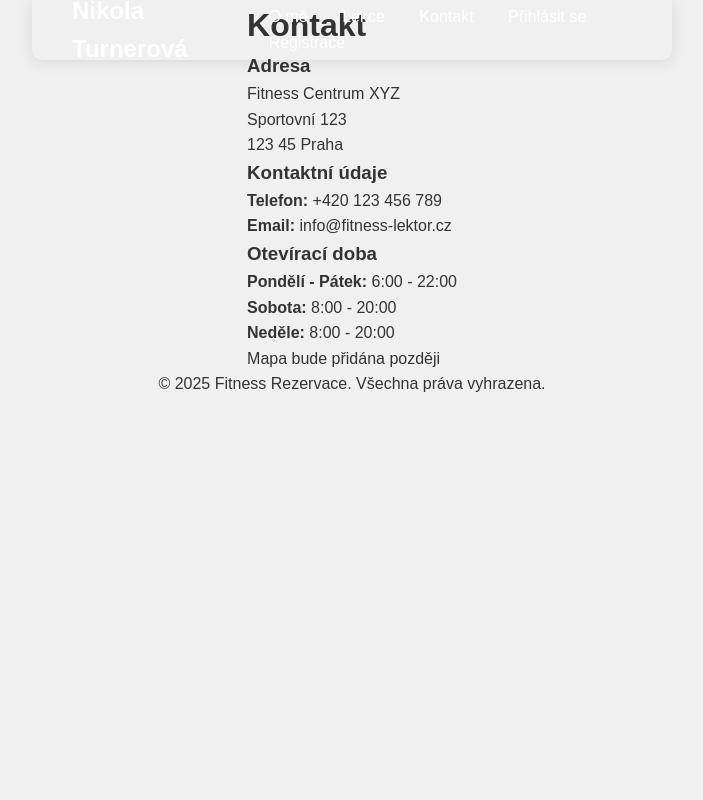
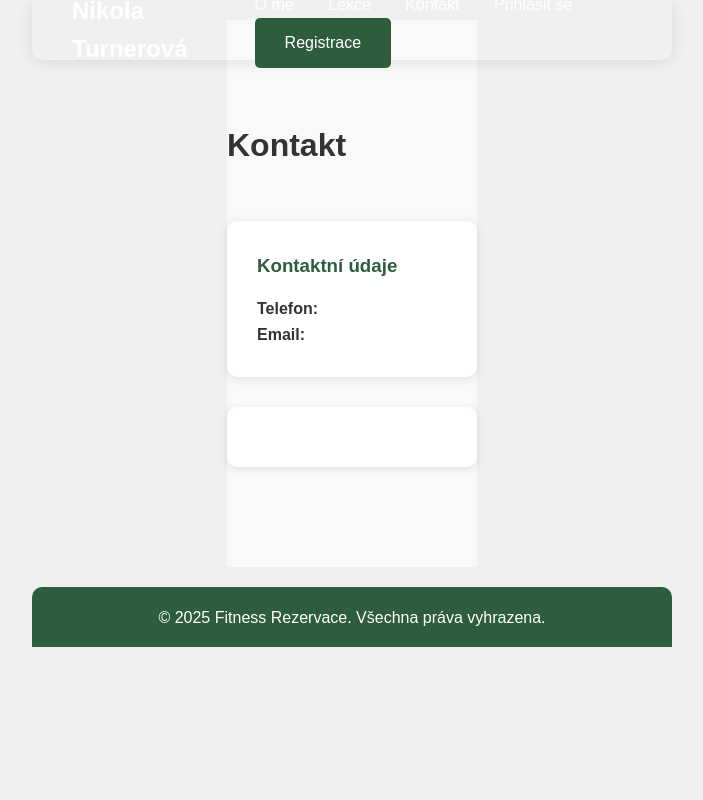
Before and after one commit to vsykora753/Fitness, a Django app: page /kontakt/ in a window 1280 px wide. Shown: the whole page, without its empty margins (288-991 px from the left). Run offline with Django 5.2, Linux system fonts and the light colour scheme.

Commit message:
change layout template

```diff
--- a/static/css/style.css
+++ b/static/css/style.css
@@ -22,6 +22,7 @@
   align-items: center;
   width: 100%;
   position: relative;
+  gap: 0; /* odstranění mezer mezi flex items */
 }
 
 header {
@@ -29,8 +30,6 @@
   justify-content: space-between;
   align-items: center;
   padding: 15px 40px;
-  /*background-color: rgba(46, 93, 61, 0.8); /* průhledná zelená */
-  /*backdrop-filter: blur(5px); /* rozmazané pozadí */
   color: white;
   position: fixed;
   width: 50%;
@@ -41,7 +40,7 @@
   border-bottom-left-radius: 10px;
   border-bottom-right-radius: 10px;
   height: 60px;
-  box-shadow: 0 2px 15px rgba(0,0,0,0.1); /* jemný stín */
+  box-shadow: 0 2px 15px rgba(0,0,0,0.1);
 }
 
 .logo {
@@ -65,7 +64,7 @@
 
 /* Hero sekce */
 .hero {
-  height: calc(100vh - 140px); /* odečítáme výšku headeru (80px) a footeru (60px) */
+  height: calc(100vh - 120px); /* odečítáme výšku headeru (60px) a footeru (60px) */
   width: 50%;
   position: relative;
   display: flex;
@@ -73,12 +72,13 @@
   justify-content: center;
   text-align: center;
   color: white;
-  margin: 0 auto;
+  margin: 0;
   background-color: #000;
   border-radius: 0 0 10px 10px;
   overflow: hidden;
 }
 
+/* Použije se jen pokud chcete pozadí nastavovat přes pseudo-element (např. na homepage) */
 .hero::before {
   content: '';
   position: absolute;
@@ -94,8 +94,6 @@
   z-index: 0;
 }
 
-
-
 .hero-content {
   max-width: 800px;
   width: 90%;
@@ -103,7 +101,10 @@
   margin: 80px auto 0;
   position: relative;
   z-index: 1;
-  background: none;.hero h1 {
+  background: none;
+}
+
+.hero h1 {
   font-size: 48px;
   margin-bottom: 20px;
 }
@@ -112,6 +113,7 @@
   font-size: 20px;
   margin-bottom: 30px;
 }
+
 
 .btn {
   display: inline-block;
@@ -178,8 +180,8 @@
 .main-container {
   max-width: 1200px;
   margin: 0 auto;
-padding: 100px 20px;
-flex: 1;
+  padding: 20px;
+  flex: 0; /* změněno z flex: 1 aby se container neroztahoval */
 }
 
 /* Dlaždice lekcí */
@@ -189,16 +191,21 @@
   gap: 30px;
 }
 
+.no-hero .main-container {
+  margin-top: 80px; /* prostor pod fixním headerem */
+}
+
 .lesson-card {
   background: white;
   border-radius: 10px;
   padding: 20px;
   box-shadow: 0 2px 10px rgba(0,0,0,0.1);
-transition: transform 0.3s;
+  transition: transform 0.3s, box-shadow 0.3s;
 }
 
 .lesson-card:hover {
   transform: translateY(-5px);
+  box-shadow: 0 5px 15px rgba(0,0,0,0.15);
 }
 
 .lesson-title {
@@ -255,13 +262,14 @@
   background-color: #2e5d3d;
   color: white;
   height: 60px; /* fixní výška */
-  margin-top: 20px;
+  margin-top: 0; /* odstraněn margin-top */
   display: flex;
   justify-content: center;
   align-items: center;
   width: 50%;
   border-top-left-radius: 10px;
-  border-top-right-radius: 10px;}
+  border-top-right-radius: 10px;
+}
 
 .footer-container {
   width: 100%;
@@ -270,7 +278,8 @@
   padding: 0 20px;
   display: flex;
   justify-content: space-between;
-  align-items: center;}
+  align-items: center;
+}
 
 .footer p {
   margin: 0;
--- a/templates/contact.html
+++ b/templates/contact.html
@@ -8,30 +8,19 @@
     <h1>Kontakt</h1>
 
     <div class="contact-info">
+
+
         <div class="contact-item">
-            <h3>Adresa</h3>
-            <p>Fitness Centrum XYZ</p>
-            <p>Sportovní 123</p>
-            <p>123 45 Praha</p>
+            <h3>Kontaktní údaje</h3>
+            <p><strong>Telefon:</strong></p>
+            <p><strong>Email:</strong></p>
         </div>
 
         <div class="contact-item">
-            <h3>Kontaktní údaje</h3>
-            <p><strong>Telefon:</strong> +420 123 456 789</p>
-            <p><strong>Email:</strong> info@fitness-lektor.cz</p>
-        </div>
 
-        <div class="contact-item">
-            <h3>Otevírací doba</h3>
-            <p><strong>Pondělí - Pátek:</strong> 6:00 - 22:00</p>
-            <p><strong>Sobota:</strong> 8:00 - 20:00</p>
-            <p><strong>Neděle:</strong> 8:00 - 20:00</p>
         </div>
     </div>
 
-    <div class="contact-map">
-        <!-- Zde můžete přidat mapu pomocí Google Maps nebo jiné služby -->
-        <p>Mapa bude přidána později</p>
-    </div>
+
 </div>
 {% endblock %}
--- a/templates/home.html
+++ b/templates/home.html
@@ -10,9 +10,9 @@
     <img src="{% static 'img/fitness-hero.jpg' %}" alt="Fitness trénink" class="hero-image">
     <div class="hero-overlay"></div>
     <div class="hero-content">
-        <h1 class="hero-title">Dosáhněte svých fitness cílů</h1>
-        <p class="hero-subtitle">Profesionální vedení, individuální přístup a moderní tréninkové metody</p>
-        <a href="{% url 'lessons' %}" class="hero-button">Prozkoumat lekce</a>
+        <h1 class="hero-title"></h1>
+        <p class="hero-subtitle"></p>
+        <a href="{% url 'lessons' %}" class="hero-button"></a>
     </div>
 </section>
 {% endblock %}
--- a/templates/lessons.html
+++ b/templates/lessons.html
@@ -2,6 +2,8 @@
 {% load static %}
 
 {% block title %}Lekce | Fitness Lektor{% endblock %}
+
+{% block body_class %}no-hero{% endblock %}
 
 {% block content %}
 <h1>Nabízené lekce</h1>
```
Lines whose indentation alone changed are shown as unchanged.
